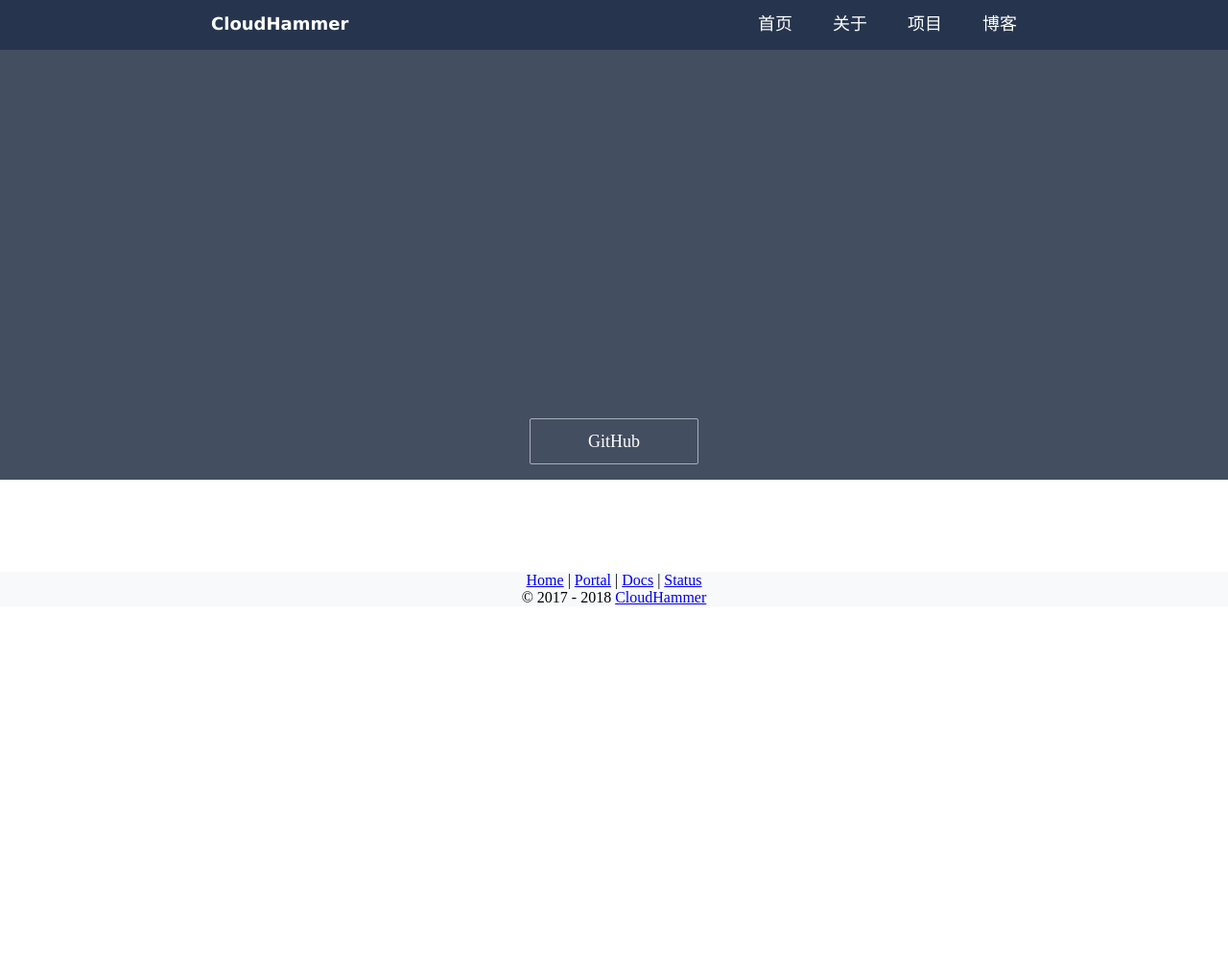
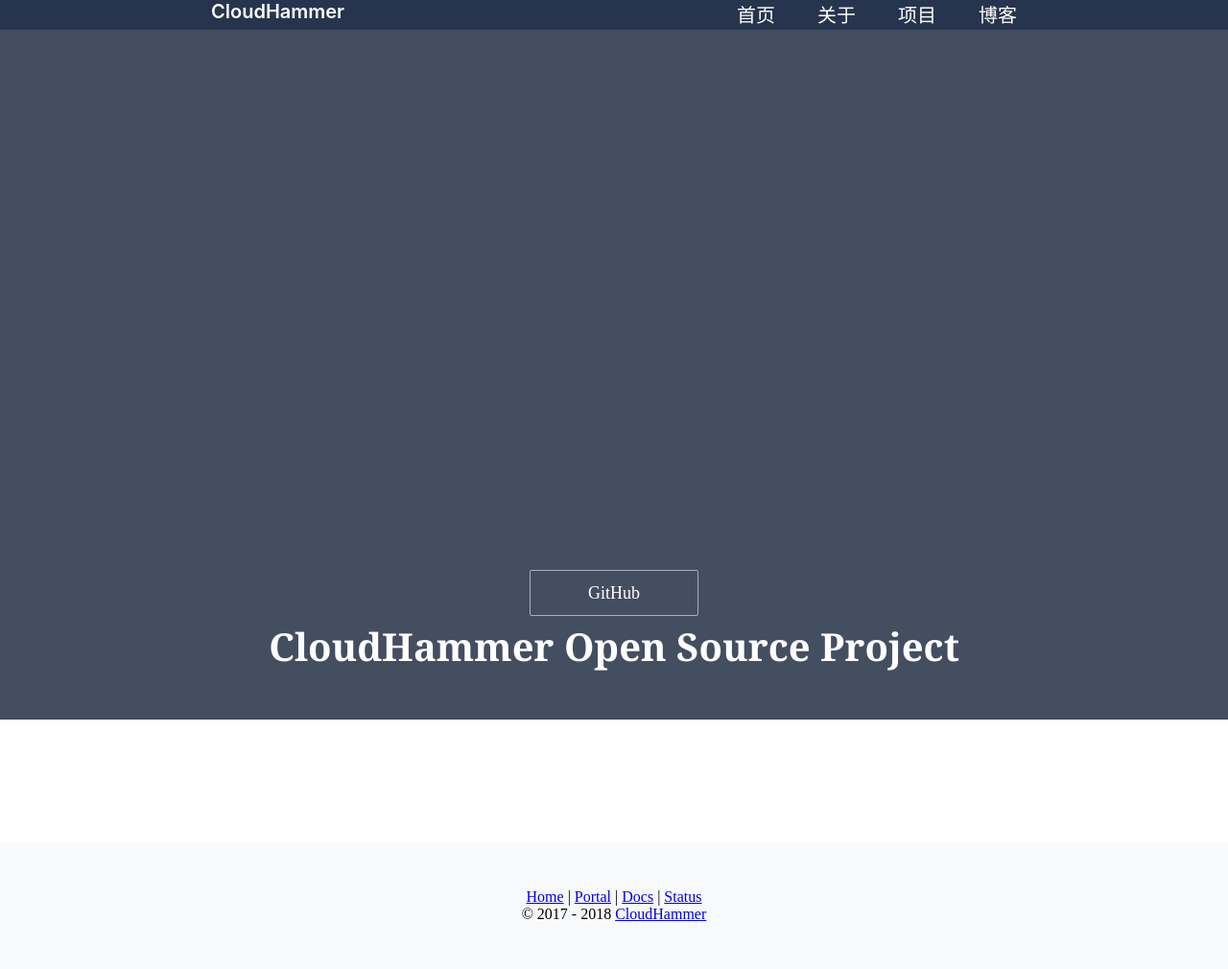
Before and after one commit to nanqinlang-fork-web-blogs/CloudHammer.github.io, a Jekyll site: the page built from index.html, in a window 1280 px wide. Shown: the whole page at 96% size. Built offline with Jekyll 4.4.1, drawn with Linux system fonts in a browser that asks for light colours; before the commit the page ends 900 px from its top, so only the background shows below that.

Commit message:
Update style

```diff
--- a/css/main.css
+++ b/css/main.css
@@ -47,7 +47,8 @@ a {
   display: inline-block;
   color: #fff;
   text-decoration: none;
-  font: 400 18px/2.8 "Verdana", "Hiragino Sans GB", "Droid Sans Fallback", "Microsoft YaHei", sans-serif;
+  font-family: -apple-system,system-ui,BlinkMacSystemFont,"Segoe UI",Roboto,"Helvetica Neue",sans-serif;
+  font-size: 20px;
   padding: 0 10px;
   border-bottom: 2px solid transparent;
 }
@@ -76,15 +77,16 @@ a {
 }
 
 .header-home {
-  height: 500px;
+  height: 750px;
 }
 .content {
-  padding: 48px 0;
+  padding: 64px 0;
 }
 
 footer {
   background:#f8f9fa;
   text-align: center;
+  padding: 48px 0;
 }
 
 footer >**> a {
--- a/index.html
+++ b/index.html
@@ -7,7 +7,12 @@ title: CloudHammer Open Source
   {% include header.html %}
   <div class="header-content">
     <div class="container">
+      <br>
       <a class="button" href="https://github.com/CloudHammer">GitHub</a>
+      <br>
+    </div>
+    <div class="container yue">
+      <h1>CloudHammer Open Source Project</h1>
     </div>
   </div>
 </header>
```
